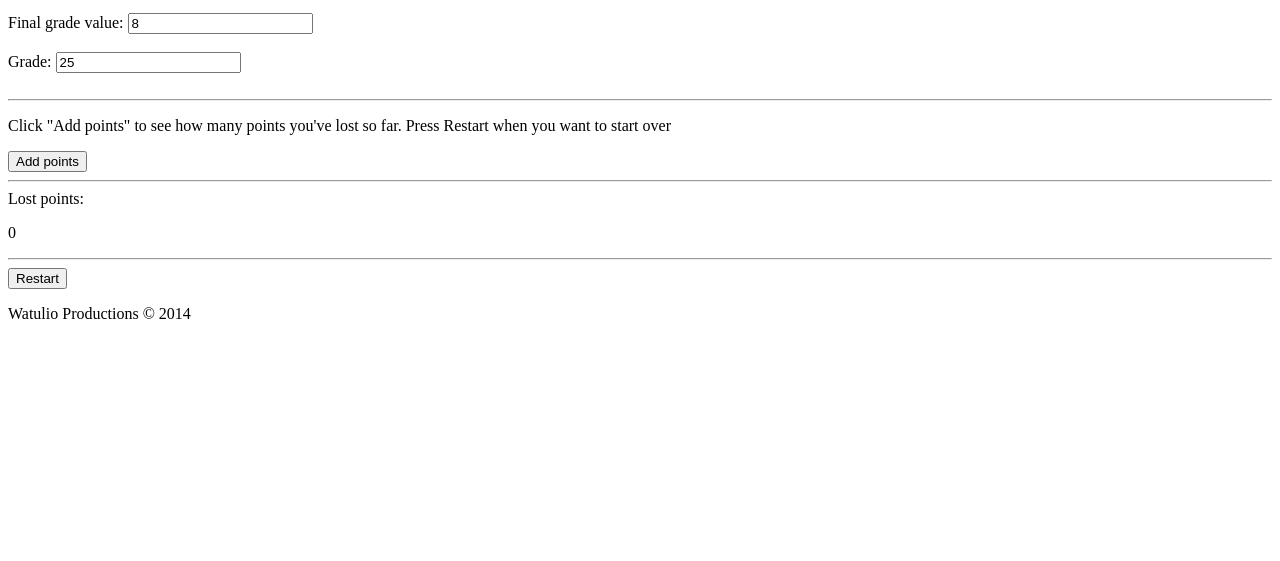
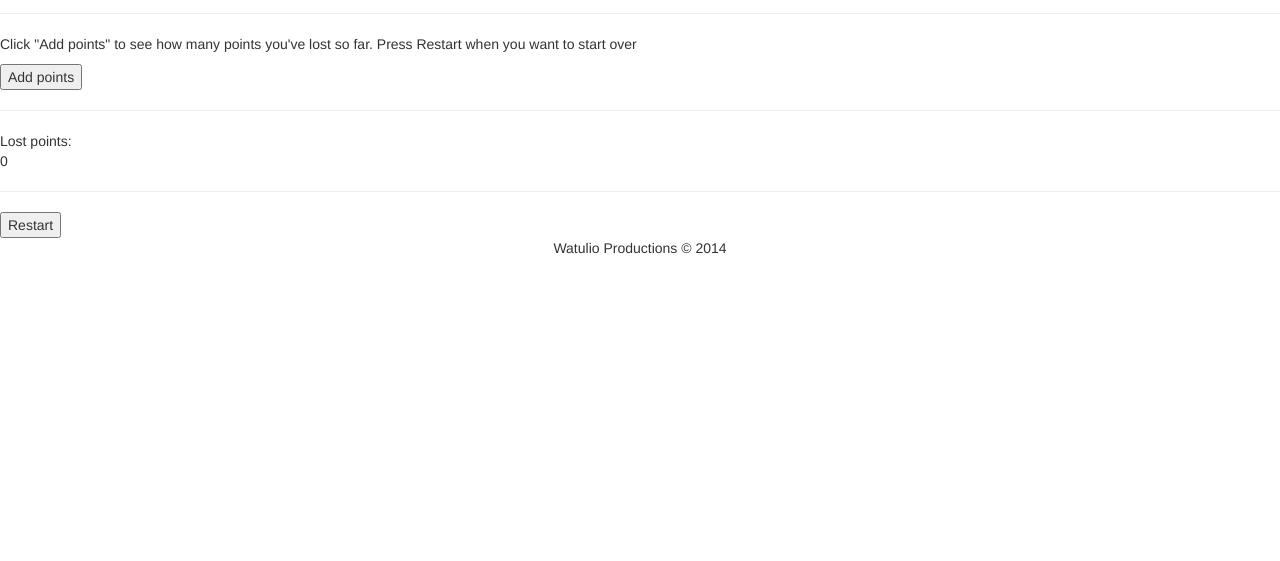
Before and after one commit to rdo-cnt/watulion.github.io, a plain HTML site: page studentgrief.html in a window 1280 px wide. Shown: the part 239-800 px from the top of the page. Drawn offline with nearby package versions, Linux system fonts and the light colour scheme.

Commit message:
Beta 3 css testing

```diff
--- a/studentgrief.html
+++ b/studentgrief.html
@@ -3,9 +3,9 @@
 <head>
 <title>Student's grief calculator</title>
 
-<!-- Bootstrap Core CSS
-    <link href="http://watulion.github.io/Watulio/bootstrap.min.css" rel="stylesheet">
--->
+<!-- Bootstrap Core CSS-->
+    <link href="css/bootstrap.min.css" rel="stylesheet">
+
 </head>
 <body>
 
```
